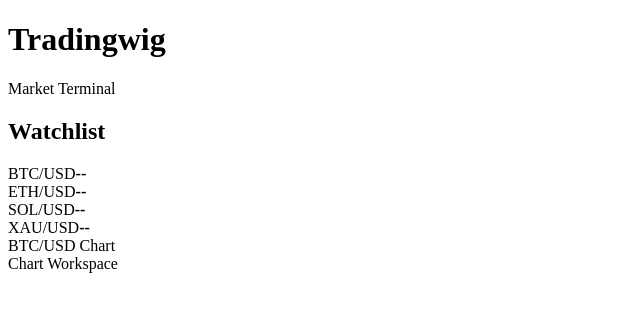
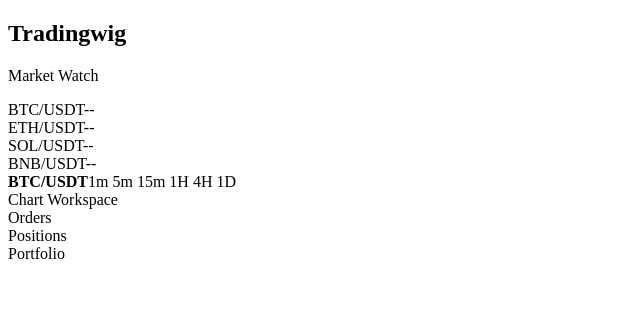
Before and after one commit to nipul830/Tradingwig, a Next.js app: page / in a window 1280 px wide. Shown: the top 312 px of the page, without its empty margins (0-640 px from the left). Built offline with nearby package versions, Linux system fonts and the light colour scheme.

Commit message:
Expand Tradingwig v2 dashboard layout

```diff
--- a/app/page.tsx
+++ b/app/page.tsx
@@ -1,20 +1,26 @@
 export default function Home() {
+  const markets = ['BTC/USDT', 'ETH/USDT', 'SOL/USDT', 'BNB/USDT'];
+
   return (
     <main className="terminal">
-      <header className="topbar">
+      <aside className="watchlist">
         <h1>Tradingwig</h1>
-        <span>Market Terminal</span>
-      </header>
+        <p className="muted">Market Watch</p>
+        {markets.map((m) => (
+          <div className="market" key={m}>{m}<span>--</span></div>
+        ))}
+      </aside>
+
       <section className="workspace">
-        <aside className="watchlist">
-          <h2>Watchlist</h2>
-          {['BTC/USD','ETH/USD','SOL/USD','XAU/USD'].map((x)=>(
-            <div className="asset" key={x}>{x}<b>--</b></div>
-          ))}
-        </aside>
-        <div className="chart">
-          <div className="chart-title">BTC/USD Chart</div>
-          <div className="empty-chart">Chart Workspace</div>
+        <header className="topbar">
+          <b>BTC/USDT</b>
+          <span>1m 5m 15m 1H 4H 1D</span>
+        </header>
+        <div className="chart">Chart Workspace</div>
+        <div className="panels">
+          <div>Orders</div>
+          <div>Positions</div>
+          <div>Portfolio</div>
         </div>
       </section>
     </main>
```
